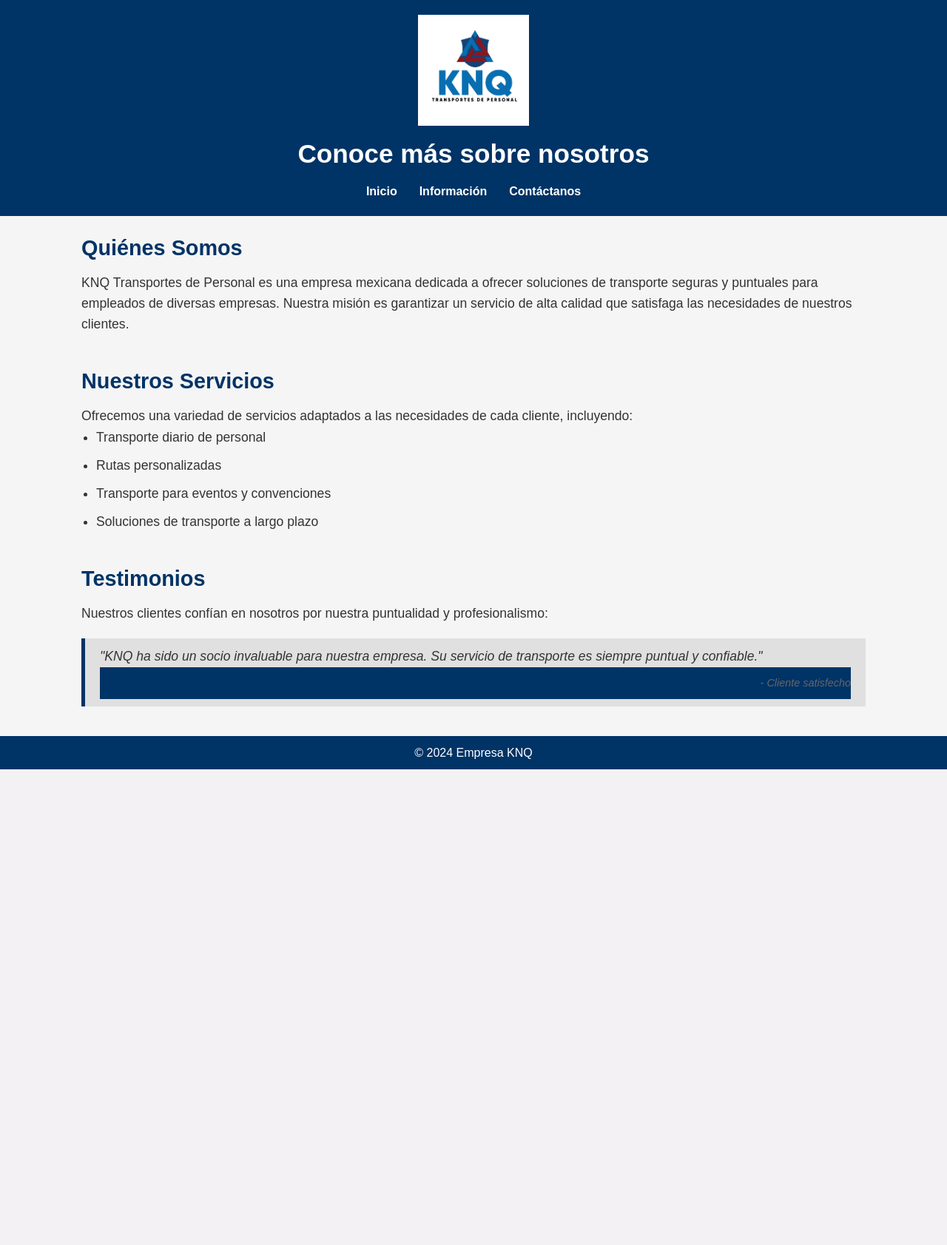
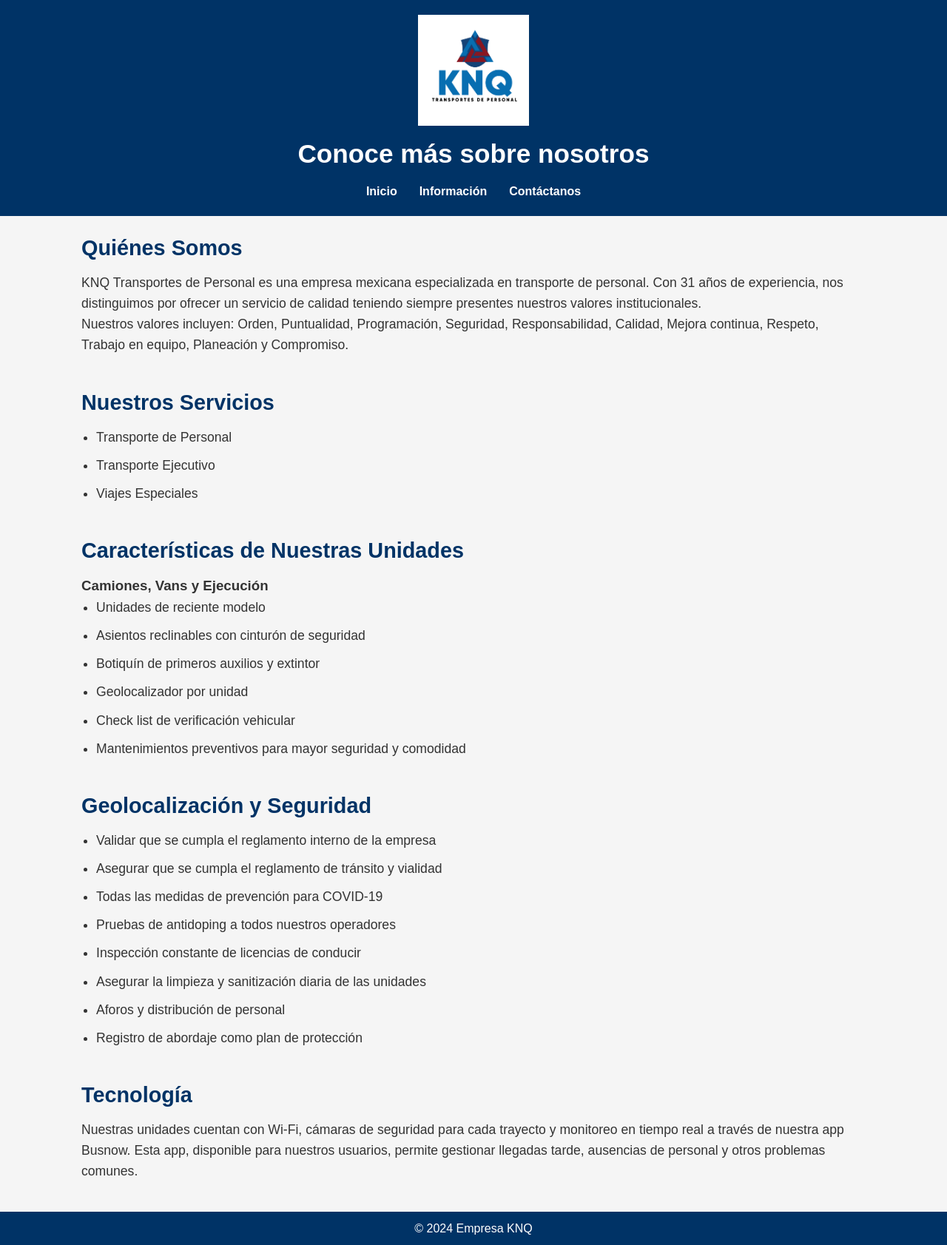
Before and after one commit to cecidavi/KNQ-Web, a PHP site: page /informacion.php in a window 1280 px wide. Shown: the whole page at 74% size. Before the commit the page ends 1040 px from the top, so only its background shows below. Run offline with PHP 8.4, Linux system fonts and the light colour scheme.

Commit message:
Agregados

```diff
--- a/index.php
+++ b/index.php
@@ -25,7 +25,8 @@
     <main>
         <section class="presentation">
             <h2>Bienvenido a KNQ</h2>
-            <p>Somos una empresa orgullosamente Mexicana especializada en Transporte de personal.</p>
+            <p>Somos una empresa orgullosamente mexicana especializada en transporte de personal con 31 años de experiencia ofreciendo un servicio de calidad y valores institucionales.</p>
+            <p><a href="informacion.php">Conoce más sobre nosotros</a></p>
         </section>
         <section class="services">
             <h2>Nuestros Servicios</h2>
@@ -44,6 +45,7 @@
                 <h3>Puntualidad Garantizada</h3>
                 <p>Nuestro compromiso es garantizar la puntualidad en todos nuestros servicios.</p>
             </div>
+            <p><a href="informacion.php#services">Ver más detalles</a></p>
         </section>
         <section class="testimonials">
             <h2>Testimonios de Clientes</h2>
--- a/informacion.php
+++ b/informacion.php
@@ -23,25 +23,45 @@
     <main>
         <section class="about-us">
             <h2>Quiénes Somos</h2>
-            <p>KNQ Transportes de Personal es una empresa mexicana dedicada a ofrecer soluciones de transporte seguras y puntuales para empleados de diversas empresas. Nuestra misión es garantizar un servicio de alta calidad que satisfaga las necesidades de nuestros clientes.</p>
+            <p>KNQ Transportes de Personal es una empresa mexicana especializada en transporte de personal. Con 31 años de experiencia, nos distinguimos por ofrecer un servicio de calidad teniendo siempre presentes nuestros valores institucionales.</p>
+            <p>Nuestros valores incluyen: Orden, Puntualidad, Programación, Seguridad, Responsabilidad, Calidad, Mejora continua, Respeto, Trabajo en equipo, Planeación y Compromiso.</p>
         </section>
         <section class="our-services">
             <h2>Nuestros Servicios</h2>
-            <p>Ofrecemos una variedad de servicios adaptados a las necesidades de cada cliente, incluyendo:</p>
             <ul>
-                <li>Transporte diario de personal</li>
-                <li>Rutas personalizadas</li>
-                <li>Transporte para eventos y convenciones</li>
-                <li>Soluciones de transporte a largo plazo</li>
+                <li>Transporte de Personal</li>
+                <li>Transporte Ejecutivo</li>
+                <li>Viajes Especiales</li>
             </ul>
         </section>
-        <section class="testimonials">
-            <h2>Testimonios</h2>
-            <p>Nuestros clientes confían en nosotros por nuestra puntualidad y profesionalismo:</p>
-            <blockquote>
-                <p>"KNQ ha sido un socio invaluable para nuestra empresa. Su servicio de transporte es siempre puntual y confiable."</p>
-                <footer>- Cliente satisfecho</footer>
-            </blockquote>
+        <section class="vehicles">
+            <h2>Características de Nuestras Unidades</h2>
+            <h3>Camiones, Vans y Ejecución</h3>
+            <ul>
+                <li>Unidades de reciente modelo</li>
+                <li>Asientos reclinables con cinturón de seguridad</li>
+                <li>Botiquín de primeros auxilios y extintor</li>
+                <li>Geolocalizador por unidad</li>
+                <li>Check list de verificación vehicular</li>
+                <li>Mantenimientos preventivos para mayor seguridad y comodidad</li>
+            </ul>
+        </section>
+        <section class="safety">
+            <h2>Geolocalización y Seguridad</h2>
+            <ul>
+                <li>Validar que se cumpla el reglamento interno de la empresa</li>
+                <li>Asegurar que se cumpla el reglamento de tránsito y vialidad</li>
+                <li>Todas las medidas de prevención para COVID-19</li>
+                <li>Pruebas de antidoping a todos nuestros operadores</li>
+                <li>Inspección constante de licencias de conducir</li>
+                <li>Asegurar la limpieza y sanitización diaria de las unidades</li>
+                <li>Aforos y distribución de personal</li>
+                <li>Registro de abordaje como plan de protección</li>
+            </ul>
+        </section>
+        <section class="technology">
+            <h2>Tecnología</h2>
+            <p>Nuestras unidades cuentan con Wi-Fi, cámaras de seguridad para cada trayecto y monitoreo en tiempo real a través de nuestra app Busnow. Esta app, disponible para nuestros usuarios, permite gestionar llegadas tarde, ausencias de personal y otros problemas comunes.</p>
         </section>
     </main>
     <footer>
```
Also changed, not shown: css/index.css (+53 -1 lines).
